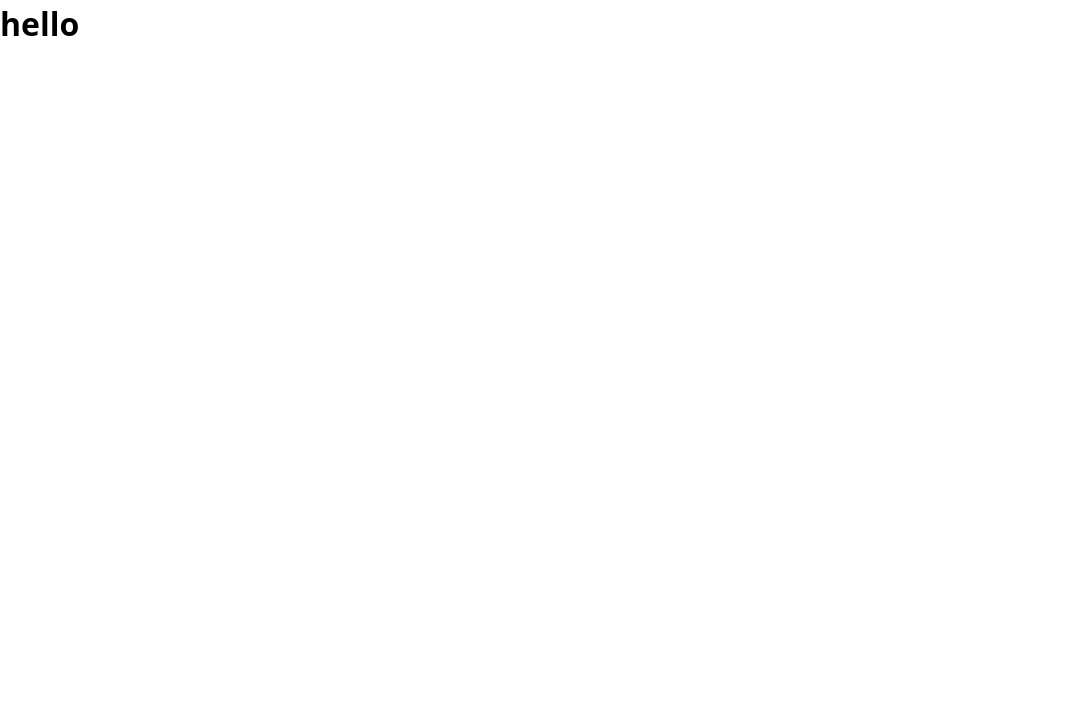
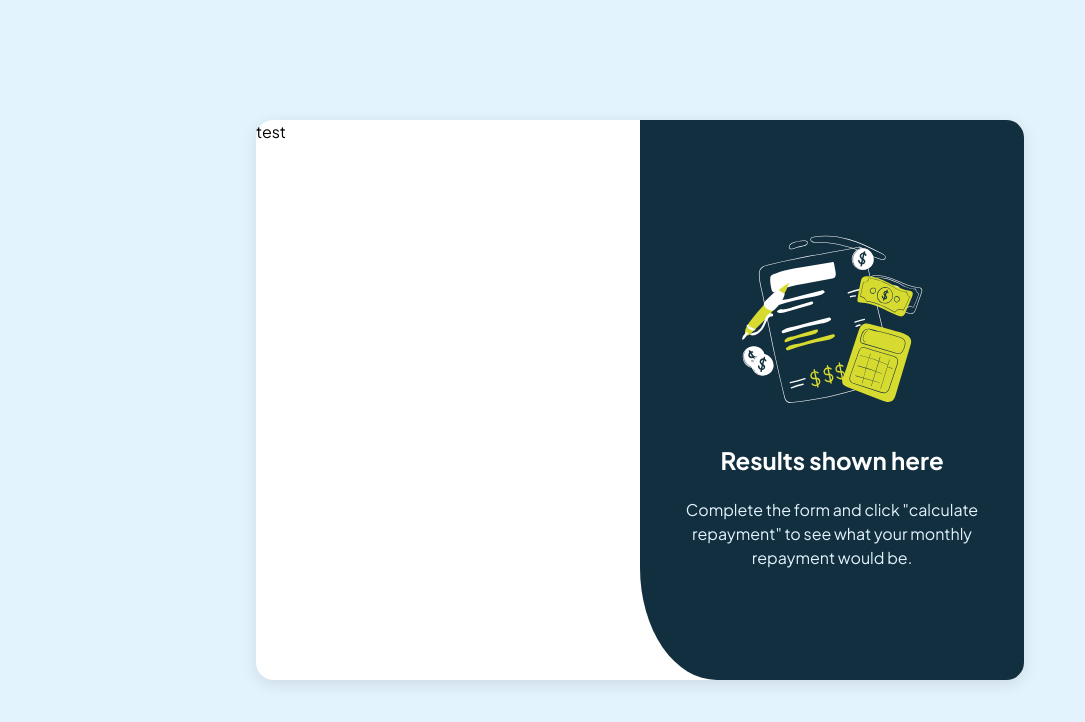
Before and after one commit to nonso01/17-fem-soln, a Vue app: page / in a window 1280 px wide. Shown: the top 722 px of the page, without its empty margins (0-1085 px from the left). Built offline with nearby package versions, Linux system fonts and the light colour scheme.

Commit message:
res component

```diff
--- a/index.html
+++ b/index.html
@@ -4,7 +4,7 @@
     <meta charset="UTF-8" />
     <link rel="icon" type="image/svg+xml" href="/vite.svg" />
     <meta name="viewport" content="width=device-width, initial-scale=1.0" />
-    <title>Vite + Vue</title>
+    <title>Mortgage Calculator</title>
   </head>
   <body>
     <div id="app"></div>
--- a/src/App.vue
+++ b/src/App.vue
@@ -1,8 +1,32 @@
 <script setup>
+import { ref } from "vue";
+import Res from "./components/Res.vue";
+
+const resultAvailable = ref(false);
 </script>
 
 <template>
-<h1>hello</h1>
+  <div class="calculator flex btw">
+    <div>test</div>
+    <Res :resultAvailable="resultAvailable" />
+  </div>
 </template>
 
-<style lang="css" scoped></style>
+<style lang="css" scoped>
+.calculator {
+  width: 60dvw;
+  height: 70dvh;
+  background-color: var(--white);
+  border-radius: 1.1rem;
+  box-shadow: 0 4px 1rem rgb(0 0 0 / 0.1);
+}
+
+@media screen and (min-width: 1980px) {
+  #app {
+    .calculator {
+      width: min(60dvw, 1100px);
+      height: min(70dvh, 570px);
+    }
+  }
+}
+</style>
--- a/src/style.css
+++ b/src/style.css
@@ -1,7 +1,11 @@
+@import url("https://fonts.googleapis.com/css2?family=Plus+Jakarta+Sans:ital,wght@0,200..800;1,200..800&display=swap");
+
 * {
   margin: 0;
   padding: 0;
   box-sizing: border-box;
+
+  font-family: "Plus Jakarta Sans", system-ui, sans-serif;
 }
 
 :root {
@@ -15,7 +19,6 @@
   --slate-700: hsl(200, 24%, 40%);
   --slate-900: hsl(202, 55%, 16%);
 
-  font-family: system-ui, sans-serif;
   line-height: 1.5;
   font-weight: 400;
 
@@ -27,11 +30,34 @@
   -moz-osx-font-smoothing: grayscale;
 }
 
+.bd {
+  border: 2px solid;
+}
+
+.flex {
+  display: flex;
+  &.col {
+    flex-direction: column;
+  }
+  &.center {
+    justify-content: center;
+    align-items: center;
+  }
+  &.btw {
+    justify-content: space-between;
+  }
+  &.even {
+    justify-content: space-evenly;
+  }
+}
 html {
   min-height: 100dvh;
+  background-color: var(--slate-100);
 
   body,
   #app {
     min-height: inherit;
+    display: grid;
+    place-content: center;
   }
 }
```
